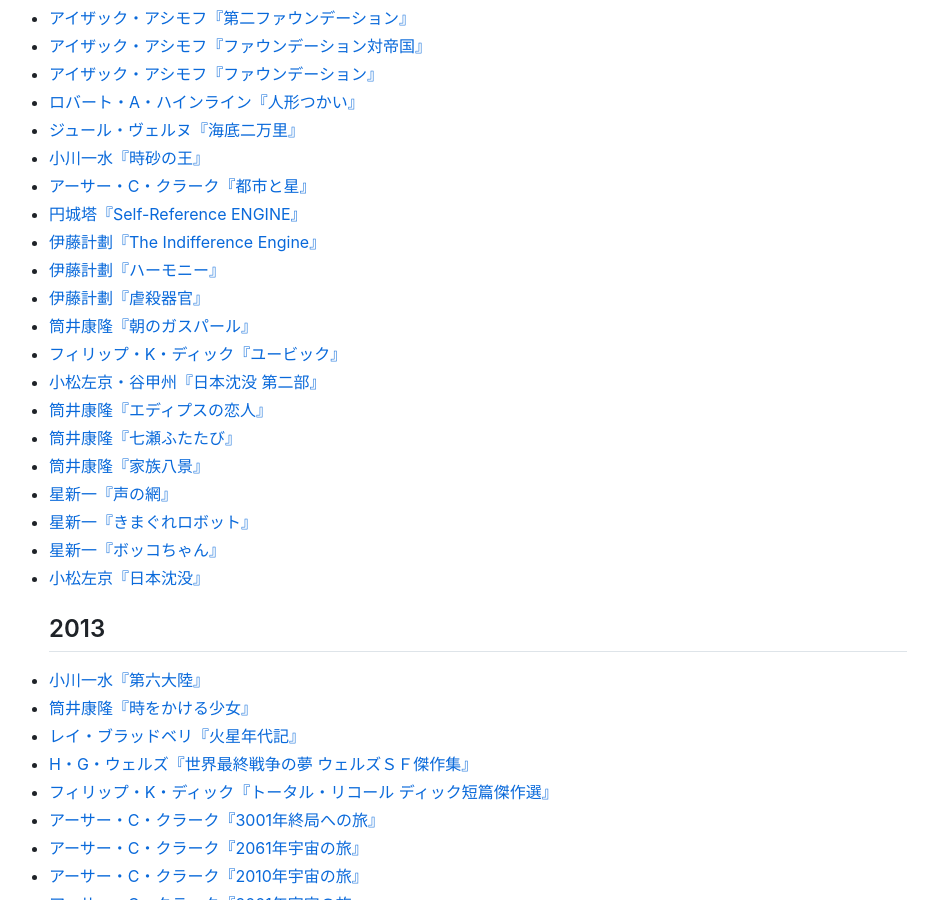
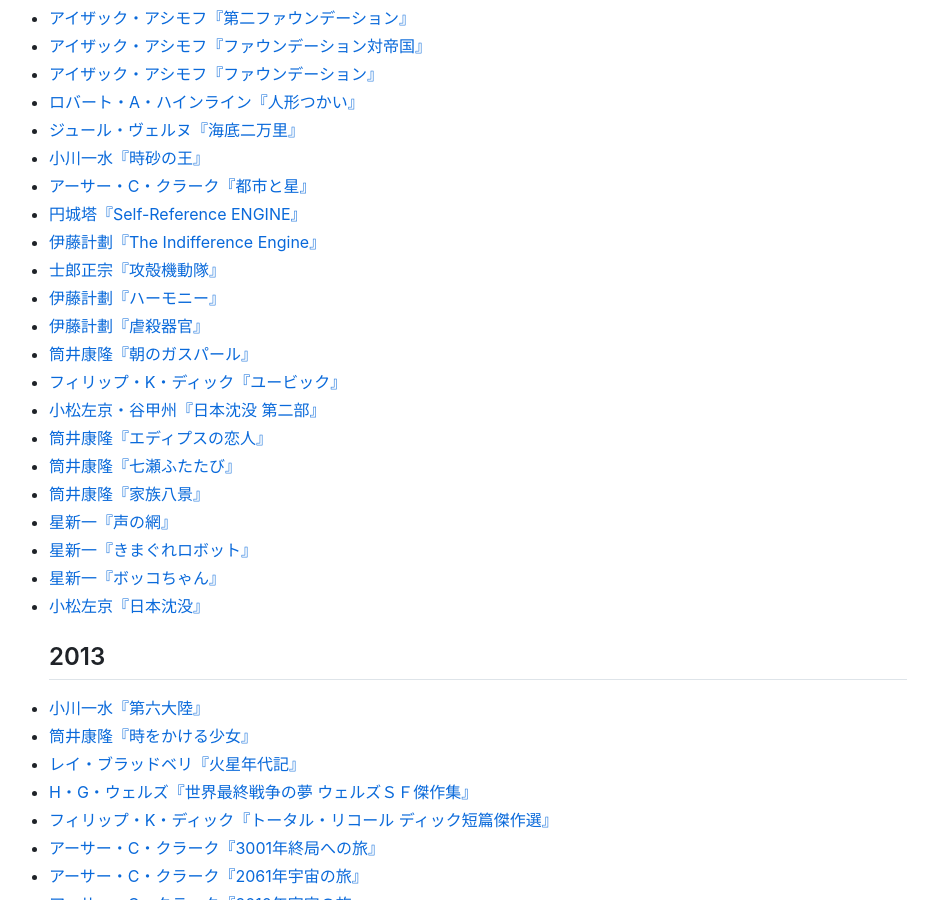
Before and after one commit to sankichi92/sankichi.net, a Jekyll site: the page built from sci-fi.md, in a window 1280 px wide and 900 px high, scrolled down 3233 px. Shown: the whole window, without its empty margins (178-1116 px from the left). Built offline with Jekyll 4.4.1, drawn with Linux system fonts in a browser that asks for light colours; nearby versions of some CDN libraries; our own code applies the rules of GitHub Pages for plain Markdown files.

Commit message:
士郎正宗『攻殻機動隊』

```diff
--- a/_data/sci-fi-bookshelf.yml
+++ b/_data/sci-fi-bookshelf.yml
@@ -483,6 +483,11 @@
   asin: B00GJMUJV8
   date: 2014-07-09
 
+- title: 攻殻機動隊
+  author: 士郎正宗
+  asin: 406313248X
+  date: 2014-05-20
+
 - title: ハーモニー
   author: 伊藤計劃
   asin: B009DEMA1Q
```
